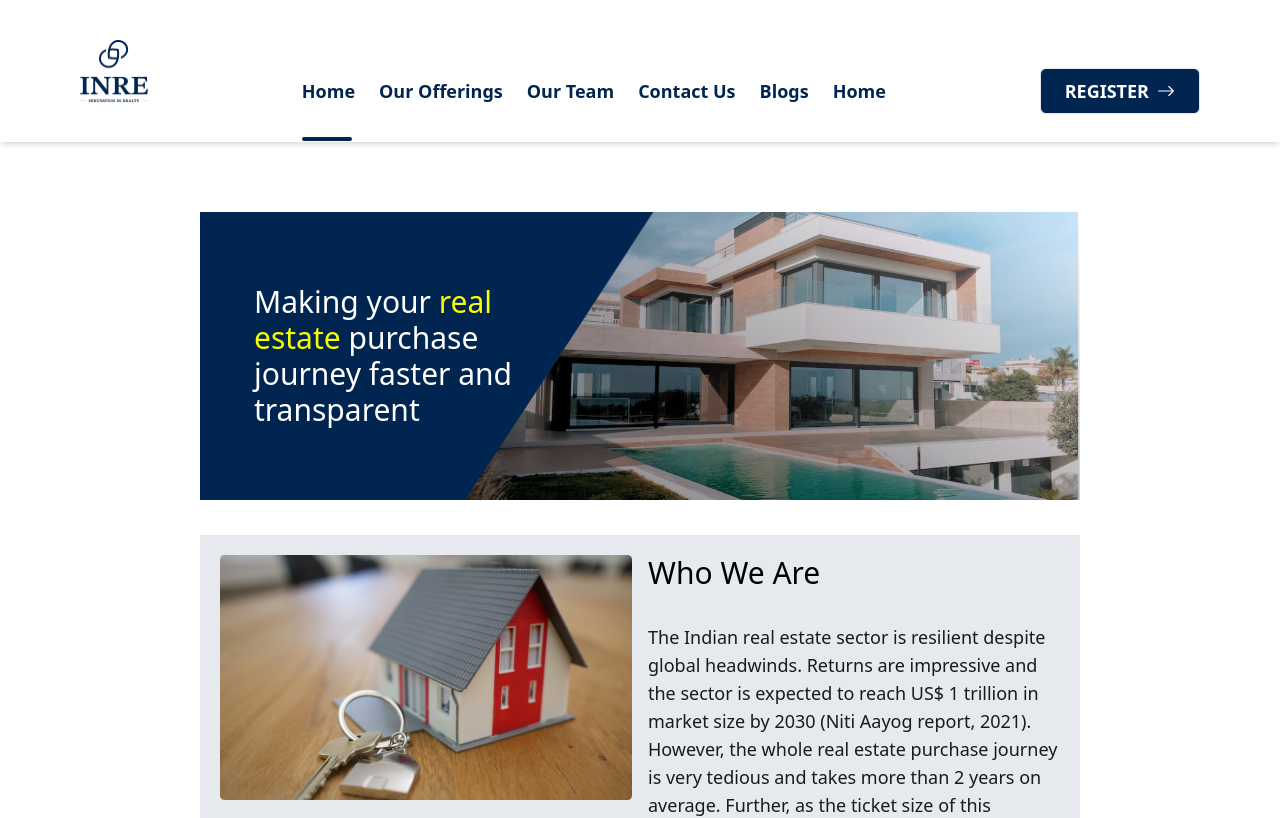
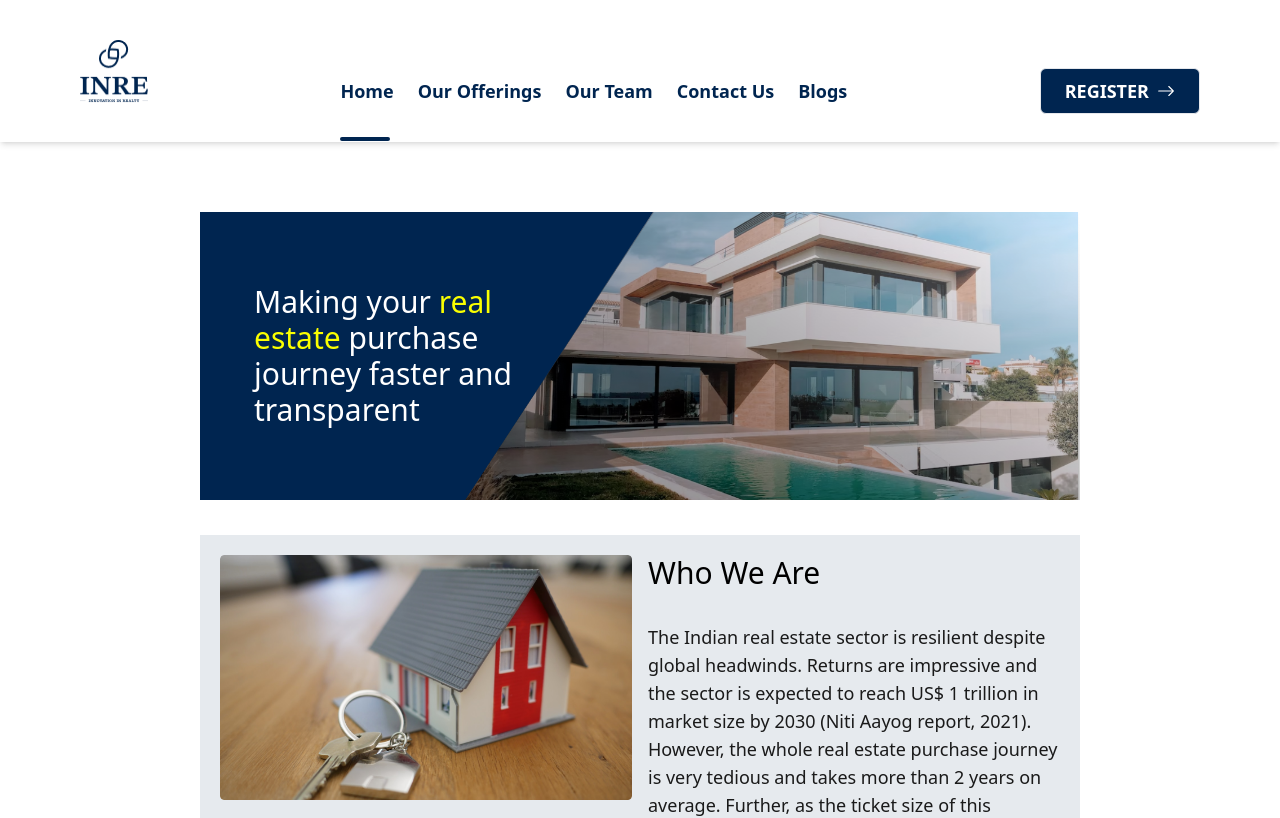
Before and after one commit to Asaduzzaman14/iner-figma-to-react, a React (Create React App) app: page / in a window 1280 px wide. Shown: the top 818 px of the page. Built offline with nearby package versions, Linux system fonts and the light colour scheme.

Commit message:
remove item

```diff
--- a/src/components/Header.js
+++ b/src/components/Header.js
@@ -51,9 +51,7 @@ const Header = () => {
                                 <li className=' pb-[20px] lg:pt-[60px]'>
                                     <span className='font-semibold text-[#002550] text-lg'>Blogs</span>
                                 </li>
-                                <li className=' pb-[20px] lg:pt-[60px]'>
-                                    <span className='font-semibold text-[#002550] text-lg'>Home</span>
-                                </li>
+
 
                             </div>
 
```
